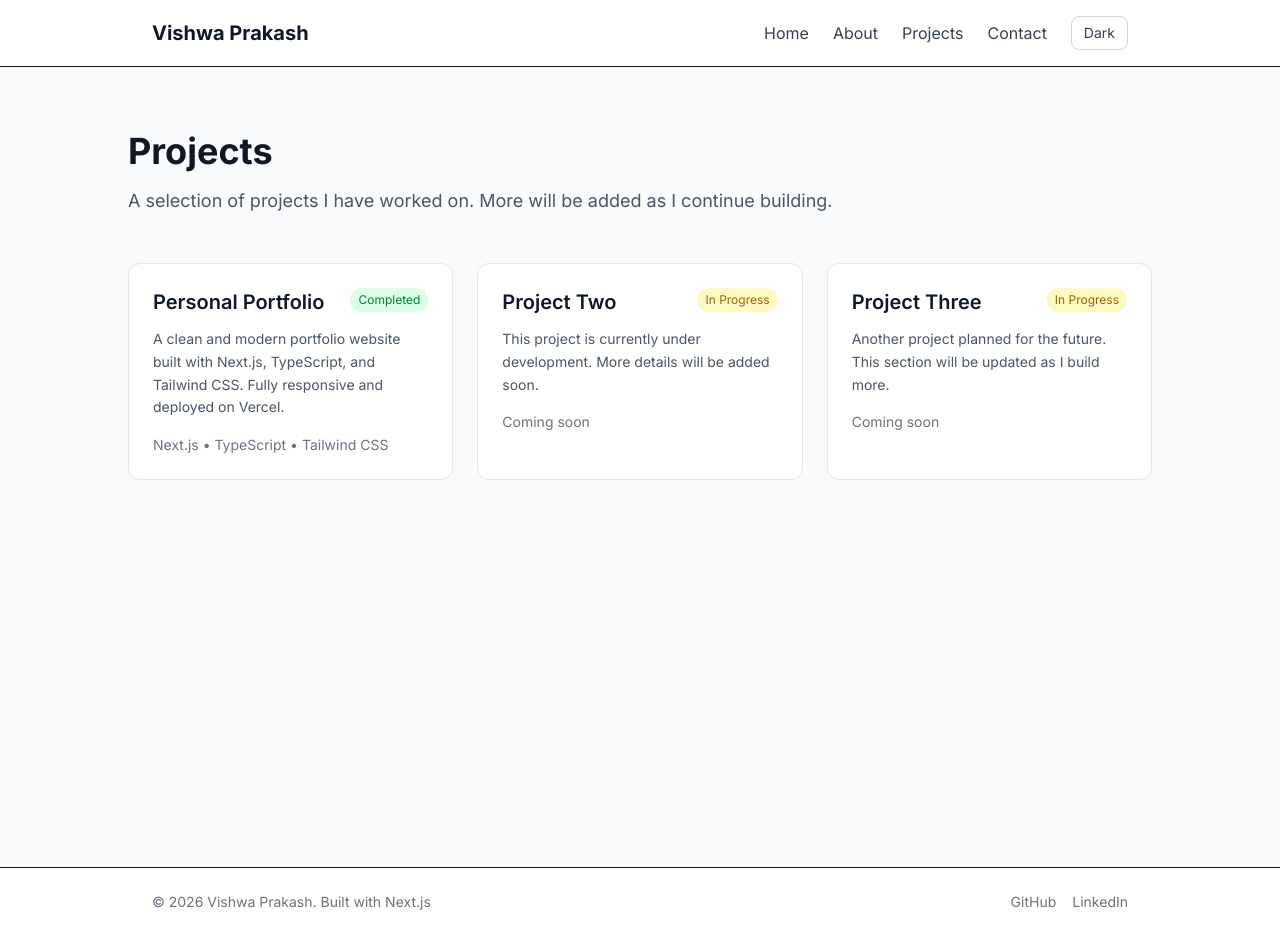
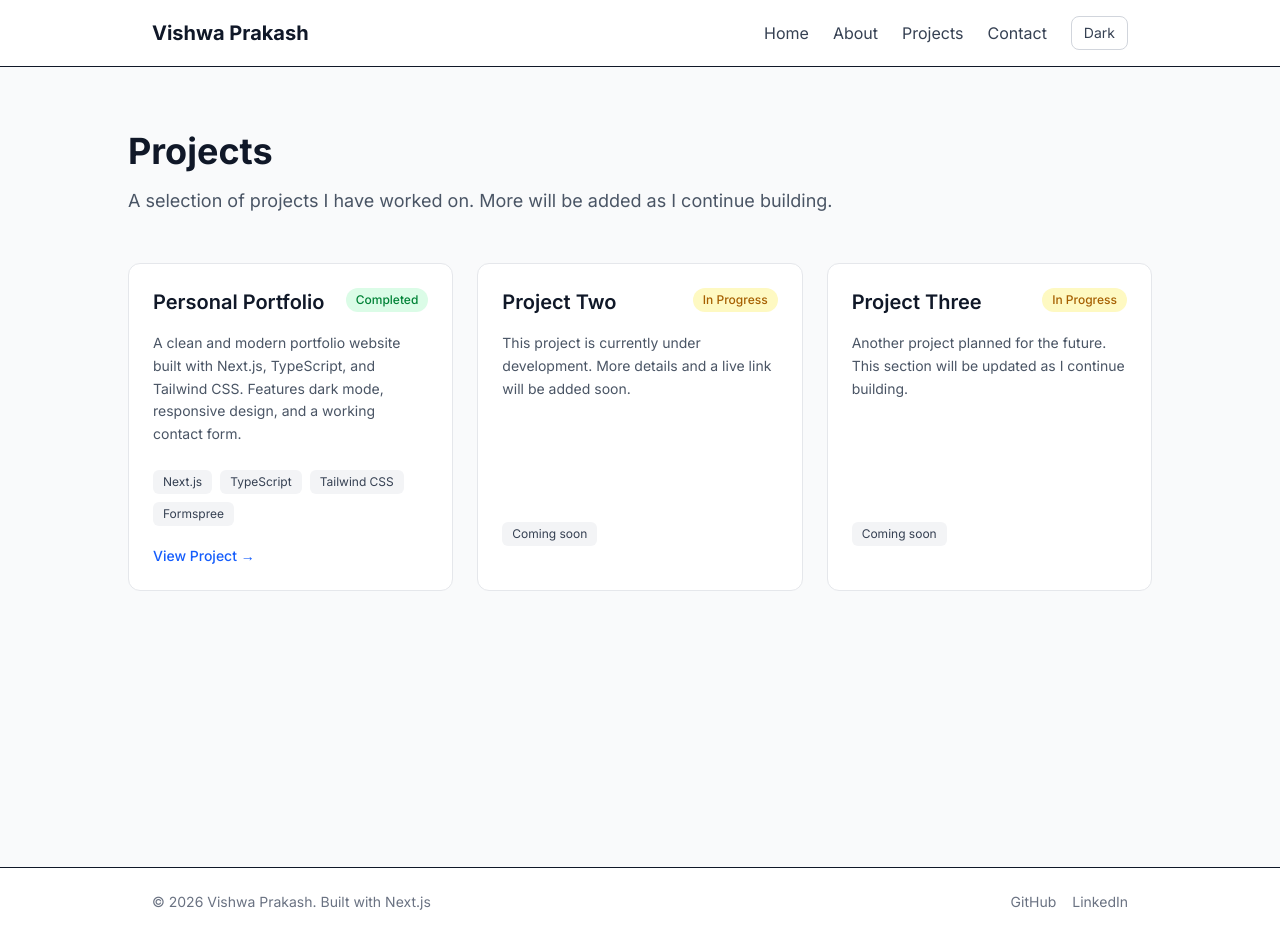
Before and after one commit to vshmps24-hue/my-portfolio, a Next.js app: page /projects in a window 1280 px wide. Built offline with nearby package versions, Linux system fonts and the light colour scheme.

Commit message:
Improved project cards design

```diff
--- a/app/projects/page.tsx
+++ b/app/projects/page.tsx
@@ -1,8 +1,9 @@
 type Project = {
   title: string;
   description: string;
-  tech: string;
+  tech: string[];
   status: "Completed" | "In Progress";
+  link?: string; // optional link for future use
 };
 
 export default function Projects() {
@@ -10,22 +11,23 @@ export default function Projects() {
     {
       title: "Personal Portfolio",
       description:
-        "A clean and modern portfolio website built with Next.js, TypeScript, and Tailwind CSS. Fully responsive and deployed on Vercel.",
-      tech: "Next.js • TypeScript • Tailwind CSS",
+        "A clean and modern portfolio website built with Next.js, TypeScript, and Tailwind CSS. Features dark mode, responsive design, and a working contact form.",
+      tech: ["Next.js", "TypeScript", "Tailwind CSS", "Formspree"],
       status: "Completed",
+      link: "https://my-portfolio-tawny-kappa-60.vercel.app",
     },
     {
       title: "Project Two",
       description:
-        "This project is currently under development. More details will be added soon.",
-      tech: "Coming soon",
+        "This project is currently under development. More details and a live link will be added soon.",
+      tech: ["Coming soon"],
       status: "In Progress",
     },
     {
       title: "Project Three",
       description:
-        "Another project planned for the future. This section will be updated as I build more.",
-      tech: "Coming soon",
+        "Another project planned for the future. This section will be updated as I continue building.",
+      tech: ["Coming soon"],
       status: "In Progress",
     },
   ];
@@ -44,30 +46,52 @@ export default function Projects() {
           {projects.map((project, index) => (
             <div
               key={index}
-              className="bg-white dark:bg-gray-900 border border-gray-200 dark:border-gray-800 rounded-xl p-6 hover:shadow-md transition"
+              className="bg-white dark:bg-gray-900 border border-gray-200 dark:border-gray-800 rounded-xl p-6 flex flex-col hover:shadow-lg transition"
             >
-              <div className="flex justify-between items-start mb-3">
+              {/* Header */}
+              <div className="flex justify-between items-start mb-4">
                 <h2 className="text-xl font-semibold text-gray-900 dark:text-white">
                   {project.title}
                 </h2>
                 <span
-                  className={`text-xs px-2 py-1 rounded-full ${
+                  className={`text-xs px-2.5 py-1 rounded-full font-medium ${
                     project.status === "Completed"
-                      ? "bg-green-100 text-green-700 dark:bg-green-900 dark:text-green-300"
-                      : "bg-yellow-100 text-yellow-700 dark:bg-yellow-900 dark:text-yellow-300"
+                      ? "bg-green-100 text-green-700 dark:bg-green-900/40 dark:text-green-300"
+                      : "bg-yellow-100 text-yellow-700 dark:bg-yellow-900/40 dark:text-yellow-300"
                   }`}
                 >
                   {project.status}
                 </span>
               </div>
 
-              <p className="text-gray-600 dark:text-gray-400 mb-4 text-sm leading-relaxed">
+              {/* Description */}
+              <p className="text-gray-600 dark:text-gray-400 text-sm leading-relaxed mb-6 flex-grow">
                 {project.description}
               </p>
 
-              <p className="text-sm text-gray-500 dark:text-gray-500">
-                {project.tech}
-              </p>
+              {/* Tech Stack */}
+              <div className="flex flex-wrap gap-2 mb-5">
+                {project.tech.map((item) => (
+                  <span
+                    key={item}
+                    className="text-xs px-2.5 py-1 rounded-md bg-gray-100 dark:bg-gray-800 text-gray-700 dark:text-gray-300"
+                  >
+                    {item}
+                  </span>
+                ))}
+              </div>
+
+              {/* Link (only show if available) */}
+              {project.link && (
+                <a
+                  href={project.link}
+                  target="_blank"
+                  rel="noopener noreferrer"
+                  className="inline-flex items-center text-sm font-medium text-blue-600 dark:text-blue-400 hover:underline"
+                >
+                  View Project →
+                </a>
+              )}
             </div>
           ))}
         </div>
```
